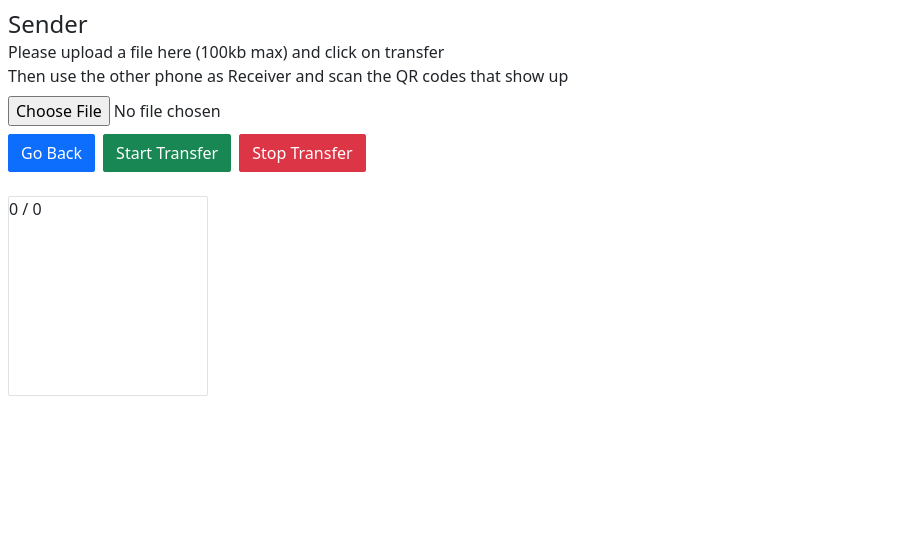
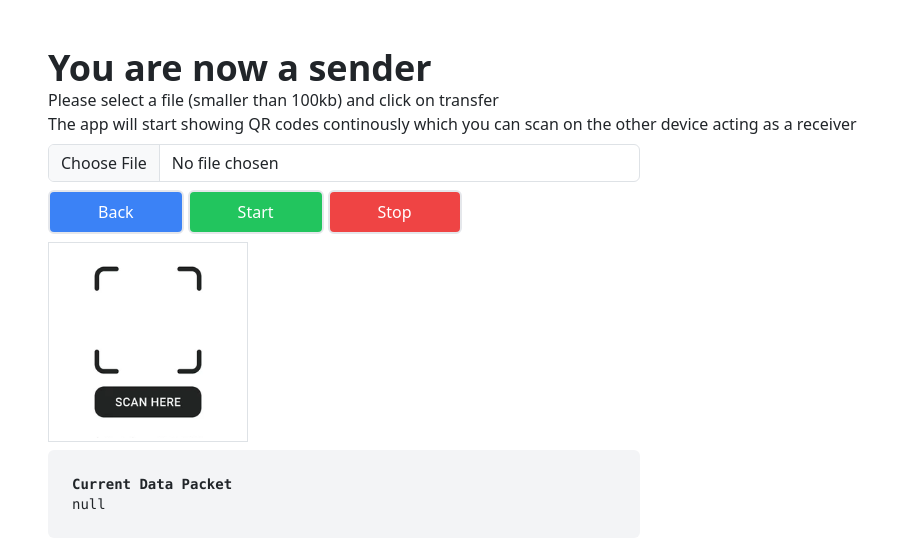
Before and after one commit to darsh4884/qr-transfer, a React (Vite) app: page /qr-transfer/sender in a window 1280 px wide. Shown: the top 548 px of the page, without its empty margins (0-909 px from the left). Built offline with nearby package versions, Linux system fonts and the light colour scheme.

Commit message:
improvised

```diff
--- a/public/index.css
+++ b/public/index.css
@@ -1,4 +1,9 @@
 @import url("https://fonts.googleapis.com/css2?family=Poppins:wght@500&display=swap");
+
+* {
+  margin: 0;
+  padding: 0;
+}
 
 body {
   font-family: "Poppins", sans-serif;
--- a/src/home/home.jsx
+++ b/src/home/home.jsx
@@ -2,17 +2,39 @@ import { NavLink } from "react-router-dom";
 
 function Home() {
   return (
-    <div className="w-full h-screen flex flex-col gap-2 items-center justify-center">
-      <div>
-        <h1 className="text-4xl font-semibold">QR-Transfer</h1>
-        <p className="text-gray-400">Application that transfers files using QR codes</p>
-        <div className="flex gap-1 items-center mt-2">
-          <NavLink to="/sender" className="btn btn-primary flex flex-col">
-            Sender
-          </NavLink>
-          <NavLink to="/receiver" className="btn btn-primary flex flex-col">
-            Receiver
-          </NavLink>
+    <div className="container-fluid">
+      <div className="row">
+        <div className="col p-5">
+          <h1 className="font-semibold text-4xl">QR-Transfer</h1>
+          <p>An app for transferring small files ( upto 100kb ) using QR codes without internet.</p>
+
+          <h1 className="font-semibold text-2xl mt-2">How it works</h1>
+          <ol className="list-decimal list-inside space-y-2">
+            <li>
+              On the device sending the file, select <strong>Sender</strong>.
+            </li>
+            <li>Choose the file you want to transfer.</li>
+            <li>
+              Click <strong>Start Transfer</strong>. A sequence of QR codes will begin appearing on the screen.
+            </li>
+            <li>
+              On the receiving device, open the app and select <strong>Receiver</strong>.
+            </li>
+            <li>Start the camera and keep it pointed at the sender's screen while the QR codes are displayed.</li>
+            <li>Wait until all QR codes have been scanned. The file will be reconstructed and downloaded automatically.</li>
+          </ol>
+
+          <h1 className="font-semibold text-2xl mt-2">Use this application as</h1>
+          <p>Please select how would you like this device to act.</p>
+
+          <div className="flex flex-wrap gap-1">
+            <NavLink to="/sender" className="px-5 py-2 rounded-md bg-blue-500 text-white cursor-pointer border-2 hover:border-blue-800">
+              Sender
+            </NavLink>
+            <NavLink to="/receiver" className="px-5 py-2 rounded-md bg-red-500 text-white cursor-pointer border-2 hover:border-red-800">
+              Receiver
+            </NavLink>
+          </div>
         </div>
       </div>
     </div>
--- a/src/sender/sender.jsx
+++ b/src/sender/sender.jsx
@@ -5,85 +5,89 @@ import QRCode from "qrcode";
 
 function Sender() {
   const is_transferring_ref = useRef(false);
+  const qr_code_img_ref = useRef(null);
 
-  const [file, setFile] = useState(null);
-  const [current_packet, setCurrent] = useState(0);
-  const [total_packets, setTotal] = useState(0);
-  const [qr_code, setQrCode] = useState(null);
+  const [file_to_transfer, setFileToTransfer] = useState(null);
+  const [file_path, setFilePath] = useState("");
+  const [current_packet, setCurrentPacket] = useState(null);
+
+  const PACKET_SIZE = 500;
+  const DELAY_BETWEEN_QR_CODES = 150;
 
   const delay = (ms) => new Promise((resolve) => setTimeout(resolve, ms));
 
-  function handleFileSelection(event) {
-    const file = event.target.files[0];
+  function handleFileSelection(e) {
+    e.preventDefault();
+
+    const file = e.target.files[0];
+    const path = e.target.value;
 
     if (!file) {
-      alert("You need to choose a file");
+      alert("File Not Selected");
       return;
     }
 
-    if (file && file.size > 100000) {
-      alert("Your file is too big");
+    if (file.size > 100000) {
+      alert("File size is too big. Please select a file smaller than 100kb");
+      setFileToTransfer(null);
+      setFilePath("");
       return;
     }
 
-    setFile(file);
+    setFileToTransfer(file);
+    setFilePath(path);
   }
 
   async function startTransfer() {
-    if (!file) {
+    if (!file_to_transfer) {
       alert("No file selected");
       return;
     }
-
-    if (is_transferring_ref.current === true) {
+    if (is_transferring_ref.current) {
+      alert("A transfer is already in progress");
       return;
     }
 
-    const buffer = await file.arrayBuffer();
-    const bytes = new Uint8Array(buffer);
-    const data = btoa(String.fromCharCode(...bytes));
+    const { name, type, size } = file_to_transfer;
 
-    const chunks = [];
-    for (let i = 0; i < data.length; i += 100) {
-      chunks.push(data.slice(i, i + 100));
+    const buffer = await file_to_transfer.arrayBuffer();
+    const binary_data = new Uint8Array(buffer);
+    const encoded_file_data = btoa(String.fromCharCode(...binary_data));
+
+    const packets = [];
+    let count = 0;
+
+    for (let i = 0; i < encoded_file_data.length; i += PACKET_SIZE) {
+      const chunk = encoded_file_data.slice(i, i + PACKET_SIZE);
+      const packet = { id: count, name, size, type, data: chunk };
+      packets.push(packet);
+      count++;
     }
 
-    const packets = [];
-    let index = 0;
-    for (const chunk of chunks) {
-      const packet = {
-        fileName: file.name,
-        fileType: file.type,
-        fileSize: file.size,
-        index: index,
-        total: chunks.length,
-        data: chunk,
-      };
-      packets.push(packet);
-      index++;
-    }
+    packets.forEach((packet) => {
+      packet["total"] = count;
+    });
 
     is_transferring_ref.current = true;
-    setTotal(packets.length);
-    transfer(packets);
+    renderQrCodes(packets);
   }
 
-  async function transfer(packets) {
+  async function renderQrCodes(packets) {
     for (const packet of packets) {
-      const is_transferring = is_transferring_ref.current;
-      if (is_transferring === false) {
+      if (!is_transferring_ref.current) {
         return;
       }
 
-      console.log(`Showing ${packet.index}/${packet.total} packets`);
-      setCurrent(packet.index);
+      setCurrentPacket(packet);
 
-      const json = JSON.stringify(packet);
-      const encoded_data = await QRCode.toDataURL(json);
-      setQrCode(encoded_data);
-      await delay(100);
+      const json_payload = JSON.stringify(packet);
+      const qr_code = await QRCode.toDataURL(json_payload);
+      qr_code_img_ref.current.src = qr_code;
+
+      await delay(DELAY_BETWEEN_QR_CODES);
     }
-    transfer(packets);
+
+    renderQrCodes(packets);
   }
 
   function stopTransfer() {
@@ -91,30 +95,37 @@ function Sender() {
   }
 
   return (
-    <div className="flex flex-col items-start w-full p-2">
-      <h1 className="text-2xl">Sender</h1>
-      <p>Please upload a file here (100kb max) and click on transfer</p>
-      <p>Then use the other phone as Receiver and scan the QR codes that show up</p>
-      <input type="file" className="my-2" onChange={handleFileSelection} />
+    <div className="container-fluid">
+      <div className="row">
+        <div className="col p-5">
+          <h1 className="text-4xl font-semibold">You are now a sender</h1>
+          <p>Please select a file (smaller than 100kb) and click on transfer</p>
+          <p>The app will start showing QR codes continously which you can scan on the other device acting as a receiver</p>
 
-      <div className="flex gap-2">
-        <NavLink to="/" className="btn btn-primary rounded-sm">
-          Go Back
-        </NavLink>
-        <button className="btn btn-success rounded-sm" onClick={startTransfer}>
-          Start Transfer
-        </button>
-        <button className="btn btn-danger rounded-sm" onClick={stopTransfer}>
-          Stop Transfer
-        </button>
-      </div>
+          <div className="lg:max-w-[50%] mt-2">
+            <input value={file_path} className="form-control" type="file" onChange={handleFileSelection} />
+          </div>
 
-      <div className="w-[200px] h-[200px] mt-4 border border-gray-400 rounded-sm">
-        <img src={qr_code} />
+          <div className="flex flex-wrap gap-1 mt-2">
+            <NavLink to="/" className="px-5 py-2 rounded-md bg-blue-500 text-white cursor-pointer border-2 hover:border-blue-800">
+              Back
+            </NavLink>
+            <button className="px-5 py-2 rounded-md bg-green-500 text-white cursor-pointer border-2 hover:border-green-800" onClick={startTransfer}>
+              Start
+            </button>
+            <button className="px-5 py-2 rounded-md bg-red-500 text-white cursor-pointer border-2 hover:border-red-800" onClick={stopTransfer}>
+              Stop
+            </button>
+          </div>
 
-        <p>
-          {current_packet} / {total_packets}
-        </p>
+          <div className="mt-2 lg:w-[200px] lg:h-[200px] border border-gray-300 p-2">
+            <img ref={qr_code_img_ref} className="object-contain" alt="qr-code" src={"/no-qr-placeholder.png"} />
+          </div>
+          <pre className="lg:w-[50%] bg-gray-100 p-4 rounded overflow-auto text-sm mt-2">
+            <p className="font-semibold">Current Data Packet</p>
+            {JSON.stringify(current_packet, null, 2)}
+          </pre>
+        </div>
       </div>
     </div>
   );
```
Also changed, not shown: public/no-qr-placeholder.png (added).
